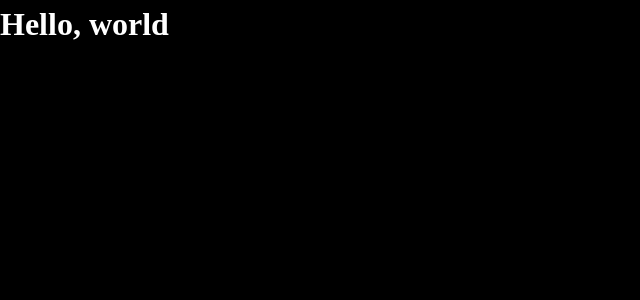
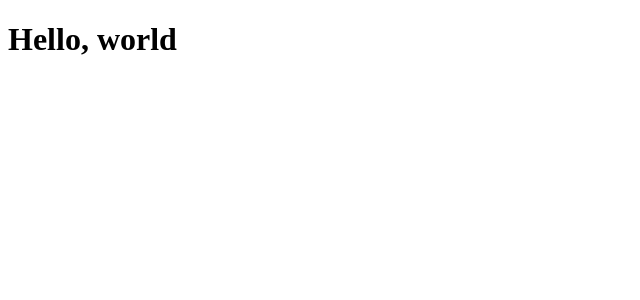
Before and after one commit to nicholascannon/notes-webapp-lnd, a React app in the folder app/: page / in a window 1280 px wide. Shown: the top 300 px of the page, without its empty margins (0-640 px from the left). Built offline with nearby package versions, Linux system fonts and the light colour scheme.

Commit message:
reset styles

```diff
--- a/app/src/App.tsx
+++ b/app/src/App.tsx
@@ -1,19 +1,11 @@
-import { ThemeProvider } from '@emotion/react';
 import { BrowserRouter, Route, Routes } from 'react-router-dom';
-
-import { GlobalStyles } from './styles/global';
-import { THEME } from './styles/theme';
 
 export const App = () => {
     return (
-        <ThemeProvider theme={THEME}>
-            <GlobalStyles />
-
-            <BrowserRouter>
-                <Routes>
-                    <Route path="/*" element={<h1>Hello, world</h1>} />
-                </Routes>
-            </BrowserRouter>
-        </ThemeProvider>
+        <BrowserRouter>
+            <Routes>
+                <Route path="/*" element={<h1>Hello, world</h1>} />
+            </Routes>
+        </BrowserRouter>
     );
 };
--- a/app/src/styles/global.tsx
+++ /dev/null
@@ -1,35 +0,0 @@
-import { Global } from '@emotion/react';
-
-export const GlobalStyles = () => (
-    <Global
-        styles={(theme) => ({
-            '*, *::before, *::after': {
-                boxSizing: 'border-box',
-            },
-            '*': {
-                margin: 0,
-            },
-            body: {
-                width: '100vw',
-                height: '100vh',
-                lineHeight: 1.5,
-                WebkitFontSmoothing: 'antialiased',
-                color: theme.colors.foreground,
-                backgroundColor: theme.colors.background,
-            },
-            '#root': {
-                height: '100%',
-            },
-            'img, picture, video, canvas, svg': {
-                display: 'block',
-                maxWidth: '100%',
-            },
-            'input, button, textarea, select': {
-                font: 'inherit',
-            },
-            'p, h1, h2, h3, h4, h5, h6': {
-                overflowWrap: 'break-word',
-            },
-        })}
-    />
-);
--- a/app/src/styles/theme.ts
+++ /dev/null
@@ -1,17 +0,0 @@
-import { Theme } from '@emotion/react';
-
-export const THEME: Theme = {
-    colors: {
-        foreground: '#fff',
-        background: '#000',
-    },
-};
-
-declare module '@emotion/react' {
-    export interface Theme {
-        colors: {
-            foreground: string;
-            background: string;
-        };
-    }
-}
```
